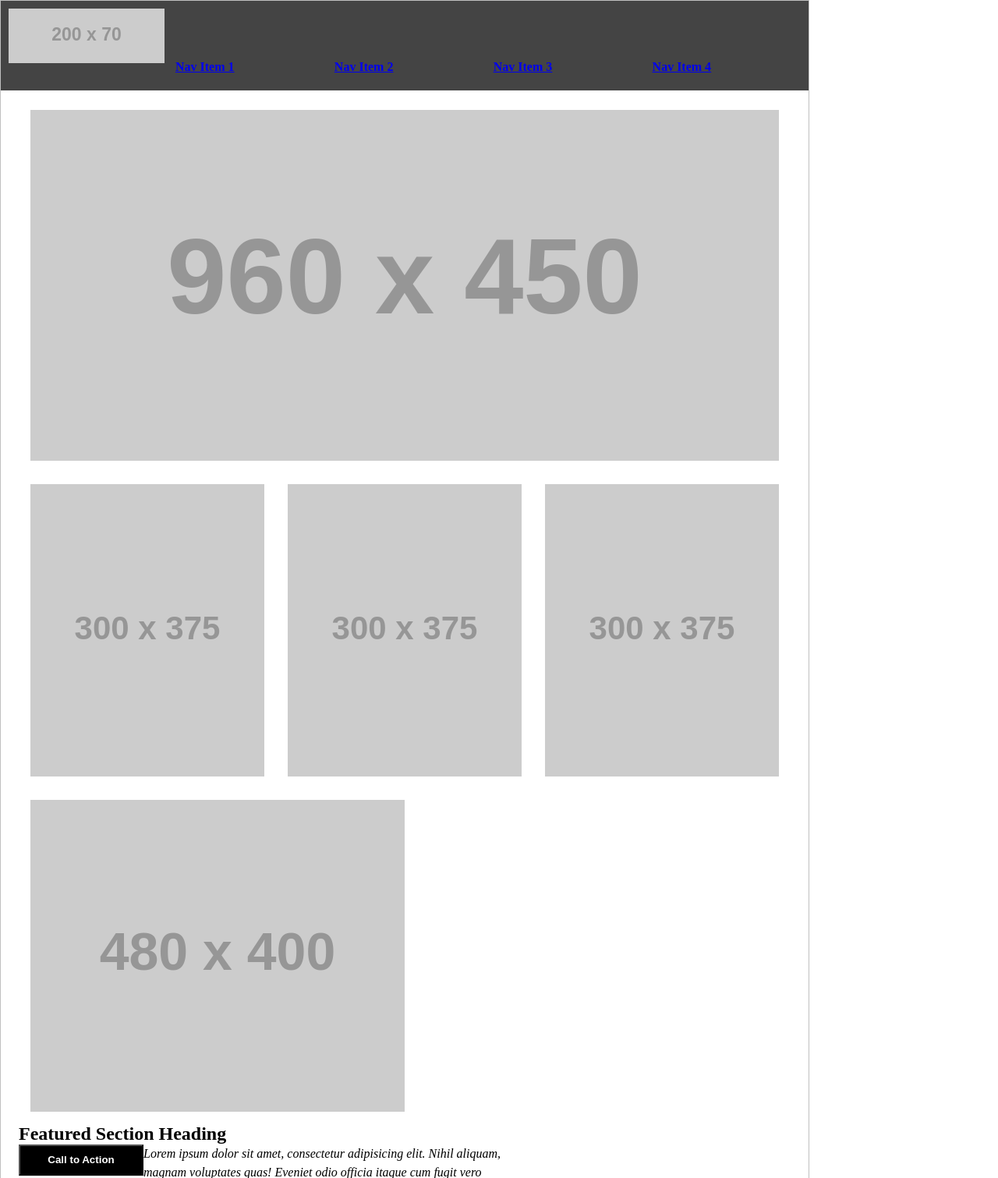
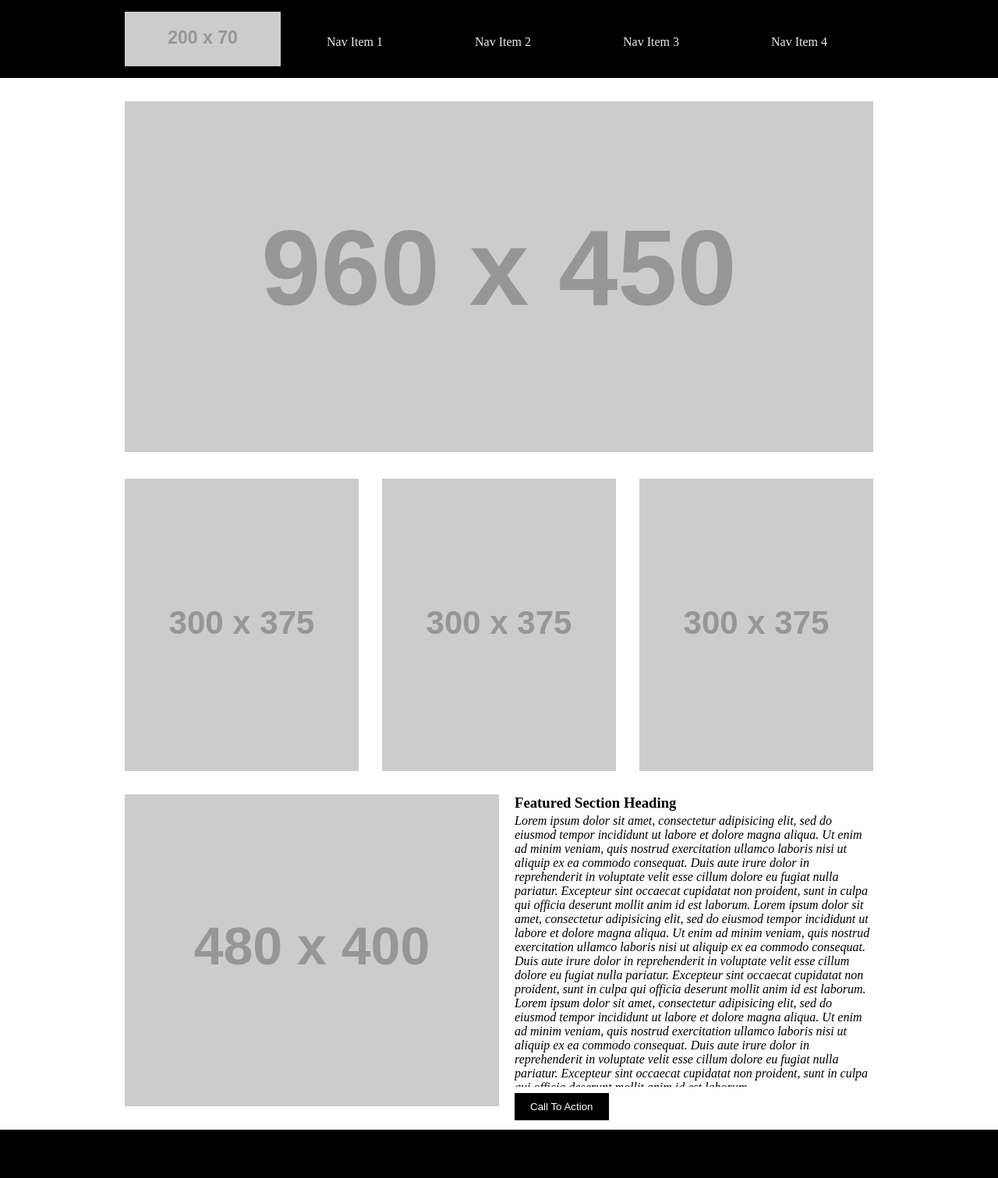
Before and after one commit to Casey0Kane/Wireframe-excersise, a plain HTML site: page index.html in a window 1280 px wide. Shown: the top 1511 px of the page at 78% size. Drawn offline with Linux system fonts and the light colour scheme; placeholder pictures from the web are drawn by us.

Commit message:
final version

```diff
--- a/index.html
+++ b/index.html
@@ -1,36 +1,43 @@
-<header>
-  <div class="inner">
-    <img src="http://placehold.it/200x70/000000">
-    <link rel="stylesheet" type="text/css" href="style.css"
-    <ul>
-      <li><a href="#">Nav Item 1</a></li>
-      <li><a href="#">Nav Item 2</a></li>
-      <li><a href="#">Nav Item 3</a></li>
-      <li><a href="#">Nav Item 4</a></li>
-    </ul>
-  </div>
-</header>
+<!DOCTYPE html>
+<html>
 
-<main>
-  <img class="banner" src="http://placehold.it/960x450/000000">
+  <head>
+    <title>Wireframe excersise</title>
+    <link href="style.css" rel="stylesheet">
+    <link rel="stylesheet" type="text/css"
+          href="https://fonts.googleapis.com/css?family=Quicksand">
+  </head>
+  <body>
+    <header>
+      <div>
+        <img src="http://placehold.it/200x70/C5C5C5/201D23" id="logo">
+        <nav>
+          <ul>
+            <li><a>Nav Item 1</a></li>
+            <li><a>Nav Item 2</a></li>
+            <li><a>Nav Item 3</a></li>
+            <li><a>Nav Item 4</a></li>
+          </ul>
+        </nav>
+      </div>
+    </header>
+    <section id="images">
+      <img src="http://placehold.it/960x450/C5C5C5/201D23" id="hero">
+      <ul>
+        <li class="sub-banner" id="subone"><img src="http://placehold.it/300x375/C5C5C5/201D23"></li>
+        <li class="sub-banner" id="subtwo"><img src="http://placehold.it/300x375/C5C5C5/201D23"></li>
+        <li class="sub-banner"><img src="http://placehold.it/300x375/C5C5C5/201D23"></li>
+      </ul>
+    </section>
+    <section id="feature">
+      <img src="http://placehold.it/480x400/C5C5C5/201D23">
+      <article>
+        <h3>Featured Section Heading</h3>
+        <p>Lorem ipsum dolor sit amet, consectetur adipisicing elit, sed do eiusmod tempor incididunt ut labore et dolore magna aliqua. Ut enim ad minim veniam, quis nostrud exercitation ullamco laboris nisi ut aliquip ex ea commodo consequat. Duis aute irure dolor in reprehenderit in voluptate velit esse cillum dolore eu fugiat nulla pariatur. Excepteur sint occaecat cupidatat non proident, sunt in culpa qui officia deserunt mollit anim id est laborum. Lorem ipsum dolor sit amet, consectetur adipisicing elit, sed do eiusmod tempor incididunt ut labore et dolore magna aliqua. Ut enim ad minim veniam, quis nostrud exercitation ullamco laboris nisi ut aliquip ex ea commodo consequat. Duis aute irure dolor in reprehenderit in voluptate velit esse cillum dolore eu fugiat nulla pariatur. Excepteur sint occaecat cupidatat non proident, sunt in culpa qui officia deserunt mollit anim id est laborum. Lorem ipsum dolor sit amet, consectetur adipisicing elit, sed do eiusmod tempor incididunt ut labore et dolore magna aliqua. Ut enim ad minim veniam, quis nostrud exercitation ullamco laboris nisi ut aliquip ex ea commodo consequat. Duis aute irure dolor in reprehenderit in voluptate velit esse cillum dolore eu fugiat nulla pariatur. Excepteur sint occaecat cupidatat non proident, sunt in culpa qui officia deserunt mollit anim id est laborum.</p>
+        <button name="button">Call To Action</button>
+      </article>
+    </section>
+    <footer></footer>
+  </body>
 
-  <ul class="sub_banners">
-    <li><img src="http://placehold.it/300x375/000000"></li>
-    <li><img src="http://placehold.it/300x375/000000"></li>
-    <li><img src="http://placehold.it/300x375/000000"></li>
-  </ul>
-
-  <section class="featured_section">
-    <img class="featured" src="http://placehold.it/480x400/000000">
-
-    <div class="right">
-      <h2>Featured Section Heading</h2>
-      <p>
-        Lorem ipsum dolor sit amet, consectetur adipisicing elit. Nihil aliquam, magnam voluptates quas! Eveniet odio officia itaque cum fugit vero possimus, soluta, dolores laborum laudantium, nostrum rerum est sunt harum? Lorem ipsum dolor sit amet, consectetur adipisicing elit. Nihil aliquam, magnam voluptates quas! Eveniet odio officia itaque cum fugit vero possimus, soluta, dolores laborum laudantium, nostrum rerum est sunt harum? Lorem ipsum dolor sit amet, consectetur adipisicing elit. Nihil aliquam, magnam voluptates quas! Eveniet odio officia itaque cum fugit vero possimus, soluta, dolores laborum laudantium, nostrum rerum est sunt harum? Lorem ipsum dolor sit amet, consectetur adipisicing elit. Nihil aliquam, magnam voluptates quas! Eveniet odio officia itaque cum fugit vero possimus, soluta, dolores laborum laudantium, nostrum rerum est sunt harum? Lorem ipsum dolor sit amet, consectetur adipisicing elit. Nihil aliquam, magnam voluptates quas! Eveniet odio officia itaque cum fugit vero possimus, soluta, dolores laborum laudantium, nostrum rerum est sunt harum? Lorem ipsum dolor sit amet, consectetur adipisicing elit. Nihil aliquam, magnam voluptates quas! Eveniet odio officia itaque cum fugit vero possimus, soluta, dolores laborum laudantium, nostrum rerum est sunt harum?
-      </p>
-      <button>Call to Action</button>
-    </div>
-  </section>
-</main>
-
-<footer></footer>
+</html>
--- a/style.css
+++ b/style.css
@@ -1,64 +1,128 @@
-*{
-  margin: 0;
-  padding: 0;
+* {
 }
-main li, section, header li, header, footer{
+
+body {
+  padding: 0px;
+  margin: 0px;
+  background-color: white;
+}
+
+header {
+  width: 100%;
+  text-align: center;
+  padding: 15px 0px;
+  height: 70px;
+  margin-bottom: 0px;
+  background-color: black;
+}
+
+header div {
+  height: 70px;
+  margin: 0px auto;
+  padding: 0px;
+  width: 960px;
+
+}
+
+header ul, header nav, header li {
   display: inline-block;
+  float:left;
+  padding:0px;
+  margin:0px;
 }
-body{
-  max-width: 1036px;
-  border: 1px solid silver;
+
+header img {
+  float:left;
 }
-header, footer{
-  width: 100%;
-  background-color: #444444;
-  color: #858585;
+
+header nav, header ul {
+  margin: 0px auto;
+  padding-top: 0px;
 }
-header img{
-  margin: 10px;
+
+header li {
+  width: 190px;
+  padding-top: 30px;
+  padding-bottom: 30px;
 }
-header nav{
-   float: right;
-   width: 75%;
-   margin: 20px 20px 0 0;
+
+header a {
+  color: #EAEAEA;
 }
-header li{
-  margin: 2% 12% 2% 0;
-  font-weight: bold;
+
+header a:hover {
+  color: gray;
+  cursor: pointer;
 }
-main{
-  margin: 10px 23px;
+
+#images {
+  margin: 0px auto;
+  text-align: center;
 }
-main ul{
-  display: table;
+
+#hero {
+  margin: 30px auto;
 }
-main img{
-  margin: 15px;
+
+#images ul {
+  padding: 0px;
+  margin: 0px;
+  font-size: 0px;
 }
-section article{
-  width: 450px;
-  float: right;
-  margin: 15px;
+
+#images li {
+  display: inline;
+}
+
+#subone, #subtwo {
+  margin-right: 30px;
+}
+
+#feature {
+  margin: 30px auto;
+  width: 960px;
   height: 400px;
 }
-section p{
-  height: 340px;
-  overflow-y: scroll;
-  overflow-x: hidden;
-  line-height: 1.5em;
-  font-style: italic;
-  max-width: 500px;
-  float: right;
+
+#feature img {
+  float: left;
+  margin: 0px 20px 0px 0px;
 }
 
-button{
-  background-color: #000000;
-  height: 40px;
-  width: 160px;
-  color: #ffffff;
-  font-weight: bold;
+article {
+  display: inline-block;
+  width: 460px;
+  height: 400px;
+  float: left;
 }
-footer{
-  margin-top: 10px;
-  height: 90px;
+
+article h3 {
+  margin: 0px;
+  margin-bottom: 3px;
 }
+
+article p {
+  overflow: scroll;
+  height: 350px;
+  margin: 0px;
+  font-style: italic;
+}
+
+button {
+  color: white;
+  border: 0px;
+  margin-top: 8px;
+  padding: 10px 20px;
+  background-color: black;
+}
+
+button:hover {
+  background-color: gray;
+  cursor: pointer;
+}
+
+footer {
+  height: 150px;
+  width: 100%;
+  background-color: black;
+}
```
